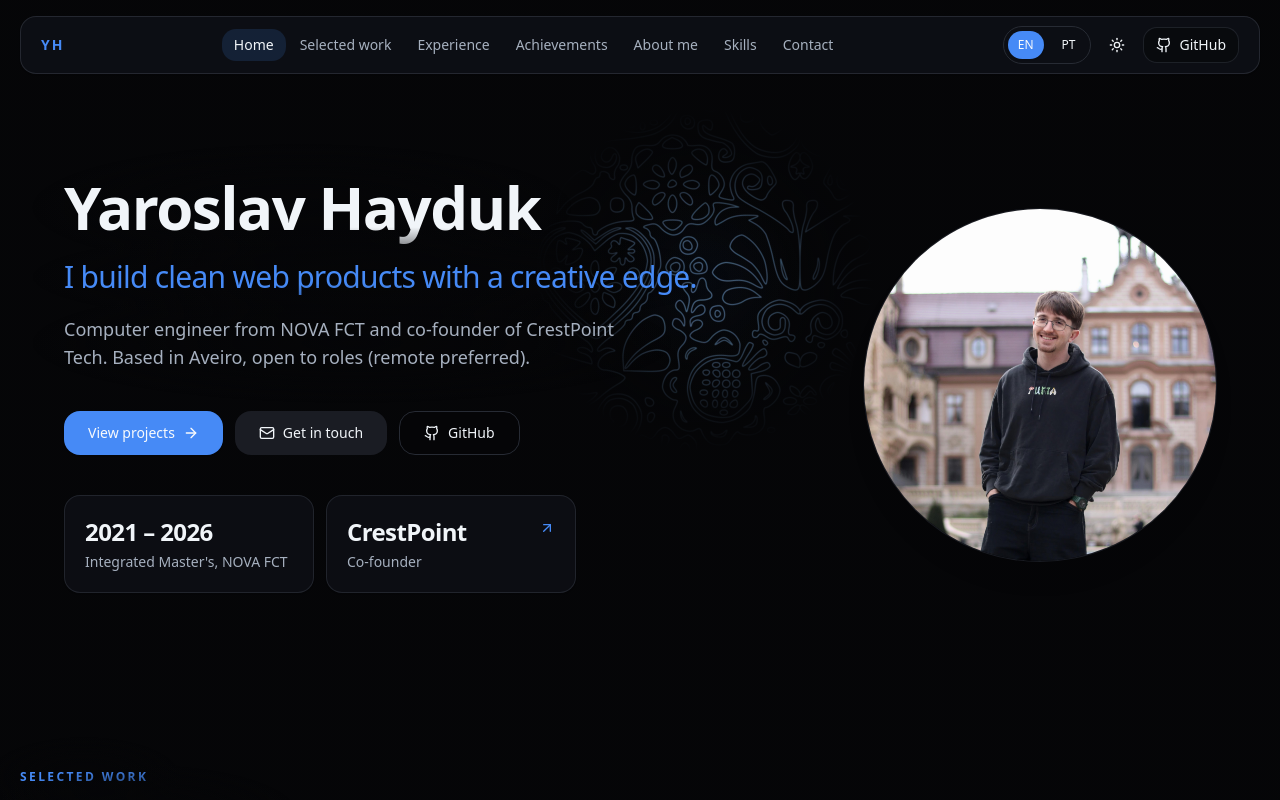
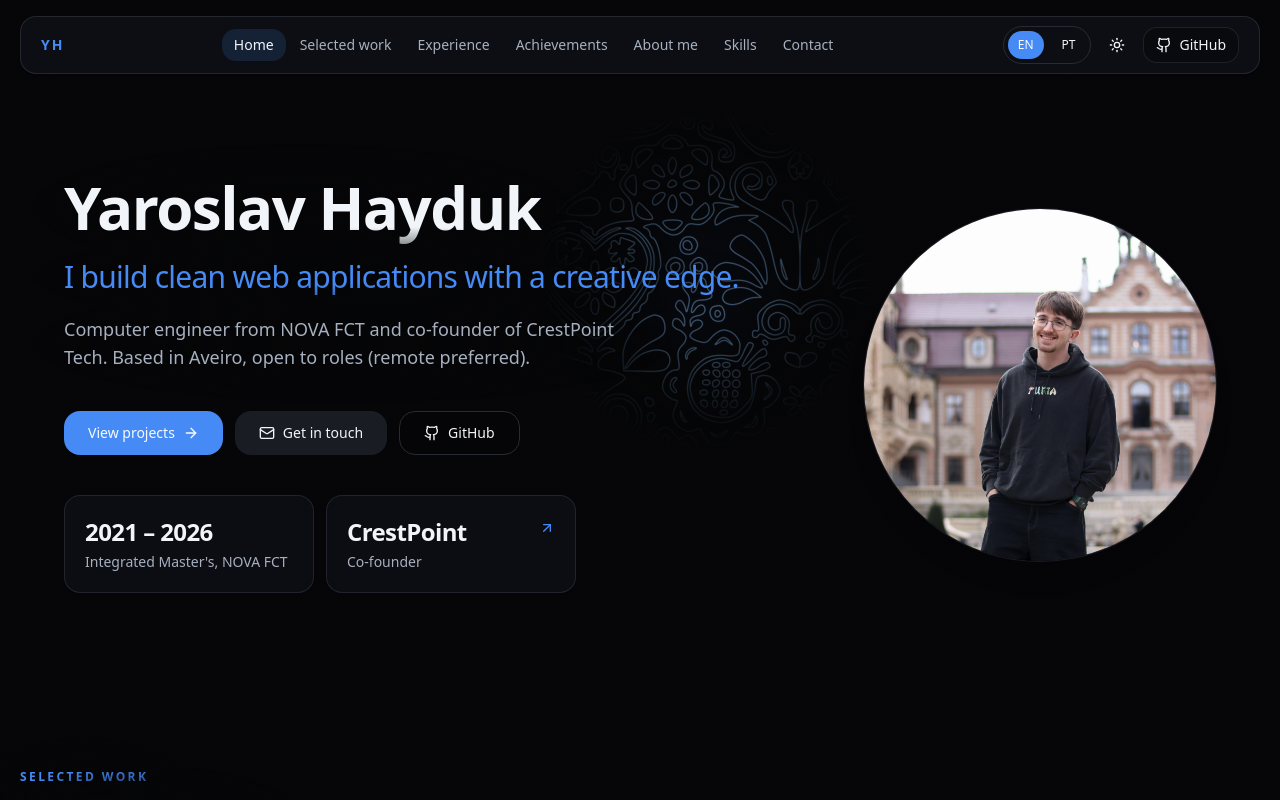
Before and after one commit to yarosfct/yaros_dev_portfolio, a Next.js app: page / in a window 1280 px wide. Shown: the top 800 px of the page. Built offline with nearby package versions, Linux system fonts and the light colour scheme.

Commit message:
Update hero headline to web applications wording
EN uses applications; PT switches to natural aplicações web cuidadas.

```diff
--- a/src/data/i18n.ts
+++ b/src/data/i18n.ts
@@ -155,7 +155,7 @@ export const dictionaries: Record<Locale, PortfolioDictionary> = {
     ],
     hero: {
       name: "Yaroslav Hayduk",
-      title: "I build clean web products with a creative edge.",
+      title: "I build clean web applications with a creative edge.",
       pitch:
         "Computer engineer from NOVA FCT and co-founder of CrestPoint Tech. Based in Aveiro, open to roles (remote preferred).",
       ctas: {
@@ -468,7 +468,7 @@ export const dictionaries: Record<Locale, PortfolioDictionary> = {
     ],
     hero: {
       name: "Yaroslav Hayduk",
-      title: "Construo produtos web limpos, com um toque criativo.",
+      title: "Crio aplicações web cuidadas, com um toque criativo.",
       pitch:
         "Engenheiro informático da NOVA FCT e cofundador da CrestPoint Tech. Em Aveiro, aberto a oportunidades (remoto de preferência).",
       ctas: {
```
